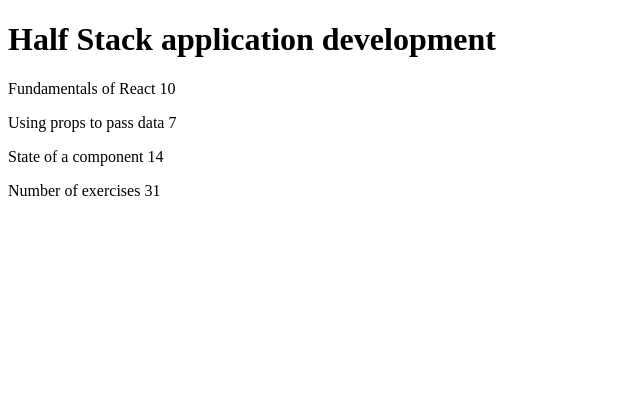
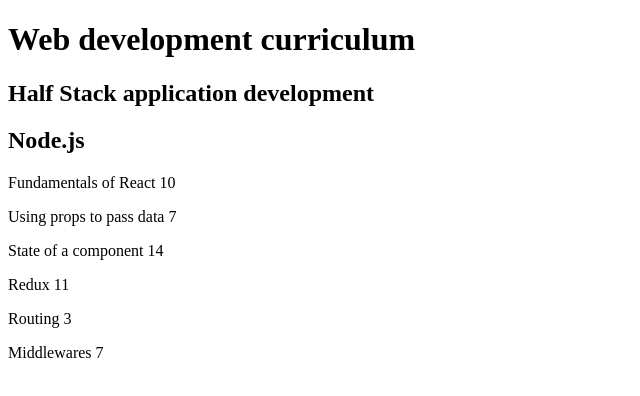
Before and after one commit to anthonbrooks/courseinfo, a React (Vite) app in the folder courseinfo/: page / in a window 1280 px wide. Shown: the top 396 px of the page, without its empty margins (0-640 px from the left). Built offline with nearby package versions, Linux system fonts and the light colour scheme.

Commit message:
Add second course

```diff
--- a/courseinfo/src/App.jsx
+++ b/courseinfo/src/App.jsx
@@ -1,49 +1,87 @@
-const Header = (props) => {
+const Header = ({courses}) => {
   return (
-    <h1>{props.course.name}</h1>
-  )
-}
-const Content = (props) => {
-  return (
-    <div>
-      <p>{props.parts[0].name} {props.parts[0].exercises}</p>
-      <p>{props.parts[1].name} {props.parts[1].exercises}</p>
-      <p>{props.parts[2].name} {props.parts[2].exercises}</p>
-    </div>
+    <>
+    {courses.map((course) => <h2 key={course.id}>{course.name}</h2>)}
+    </>
   )
 }
 
-const Total = (props) => {
+const Content = ({courses}) => {
   return (
-    <p>Number of exercises {props.parts[0].exercises + props.parts[1].exercises + props.parts[2].exercises}</p>
+    <>
+      {courses.map((course) => course.parts.map((part) => <p key={part.id}>{part.name} {part.exercises}</p>))}
+    </>
+  )
+}
+
+// const Total = ({courses}) => {
+//   const total = courses[0].reduce((sum, current) => sum += current.exercises, 0);
+//   return (
+//     <p>Number of exercises {total}</p>
+//   )
+// }
+
+const Course = ({courses}) => {
+  return (
+    <>
+      <Header courses={courses} />
+      <Content courses={courses}/>
+      {/* <Total parts={courses.parts}/> */}
+    </>
   )
 }
 
 function App() {
-  const course = {
+  const courses = [
+    {
       name: 'Half Stack application development',
+      id: 1,
       parts: [
         {
           name: 'Fundamentals of React',
-        exercises: 10
+          exercises: 10,
+          id: 1
         },
         {
           name: 'Using props to pass data',
-        exercises: 7
+          exercises: 7,
+          id: 2
         },
         {
           name: 'State of a component',
-        exercises: 14
+          exercises: 14,
+          id: 3
+        },
+        {
+          name: 'Redux',
+          exercises: 11,
+          id: 4
+        }
+      ]
+    },
+    {
+      name: 'Node.js',
+      id: 2,
+      parts: [
+        {
+          name: 'Routing',
+          exercises: 3,
+          id: 1
+        },
+        {
+          name: 'Middlewares',
+          exercises: 7,
+          id: 2
         }
       ]
     }
+  ]
 
   return (
-    <div>
-      <Header course={course} />
-      <Content parts={course.parts}/>
-      <Total parts={course.parts}/>
-    </div>
+    <>
+      <h1>Web development curriculum</h1>
+      <Course courses={courses} />
+    </>
   )
 }
 
```
Lines whose indentation alone changed are shown as unchanged.
